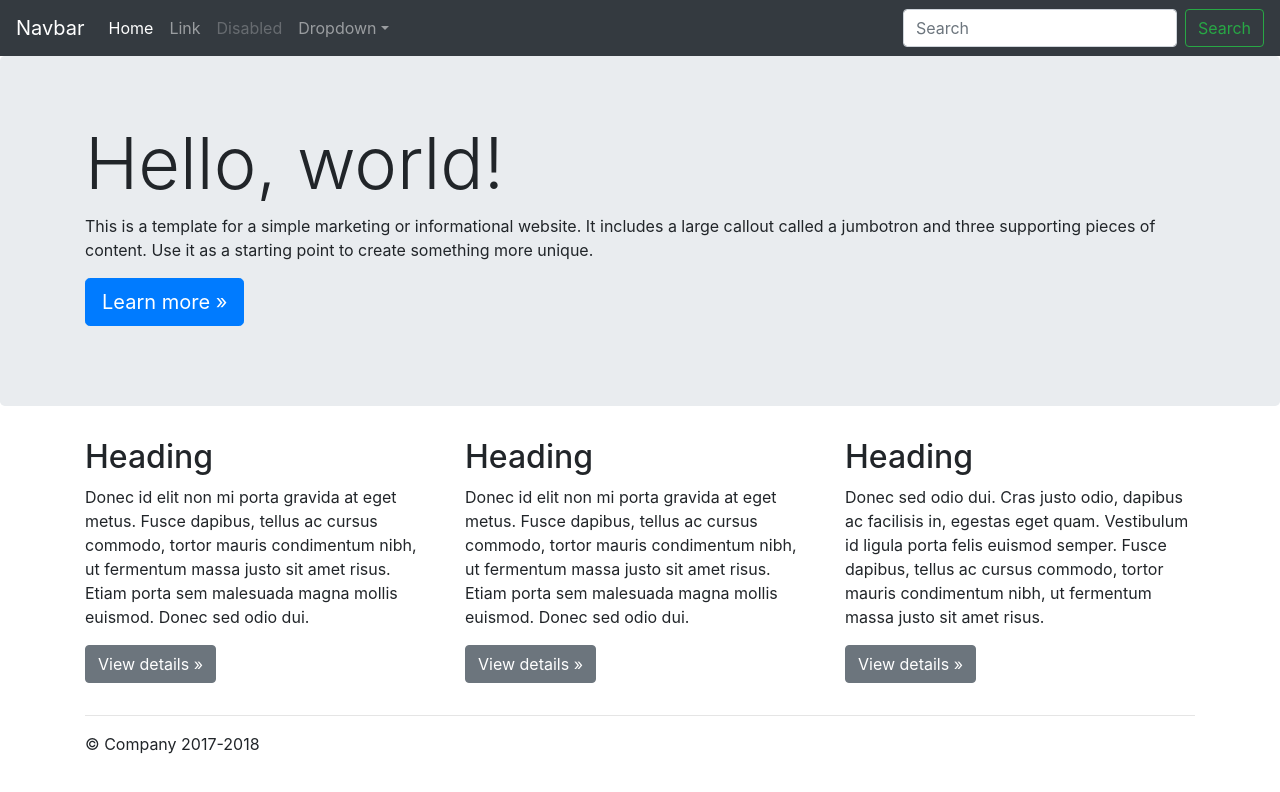
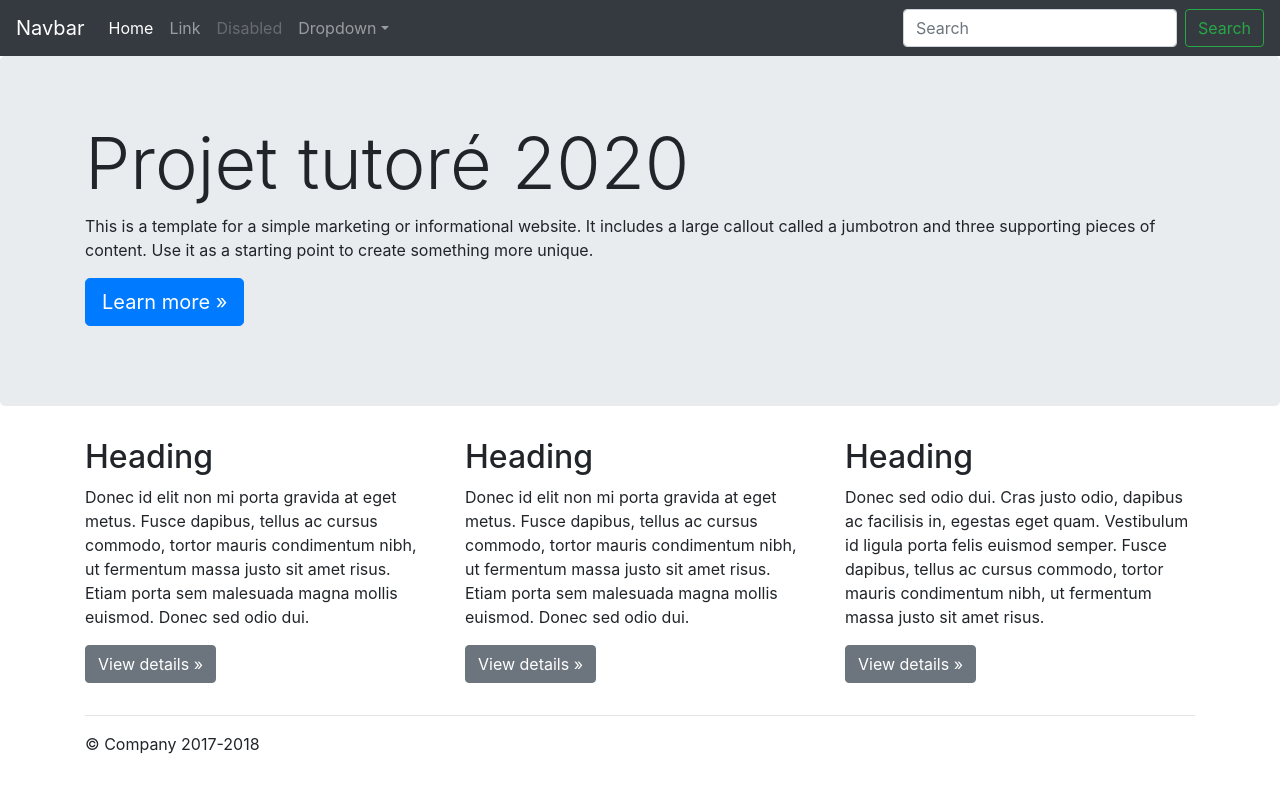
Before and after one commit to rakotohenerick/jumbotron, a plain HTML site: page index.html in a window 1280 px wide. Drawn offline with Linux system fonts and the light colour scheme.

Commit message:
Update index.html

```diff
--- a/index.html
+++ b/index.html
@@ -58,7 +58,7 @@
       <!-- Main jumbotron for a primary marketing message or call to action -->
       <div class="jumbotron">
         <div class="container">
-          <h1 class="display-3">Hello, world!</h1>
+          <h1 class="display-3">Projet tutoré 2020</h1>
           <p>This is a template for a simple marketing or informational
 website. It includes a large callout called a jumbotron and three
 supporting pieces of content. Use it as a starting point to create
```
